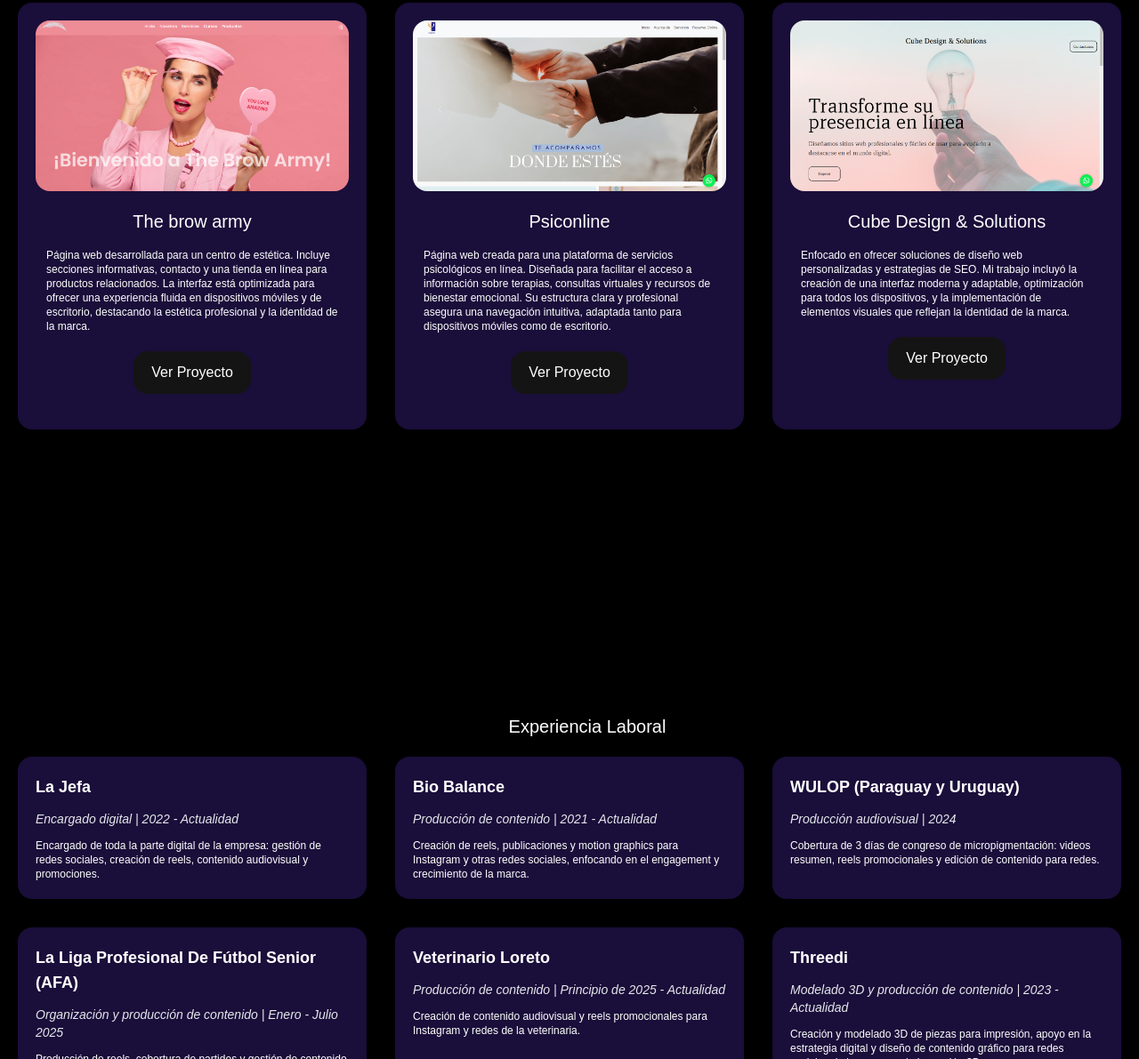
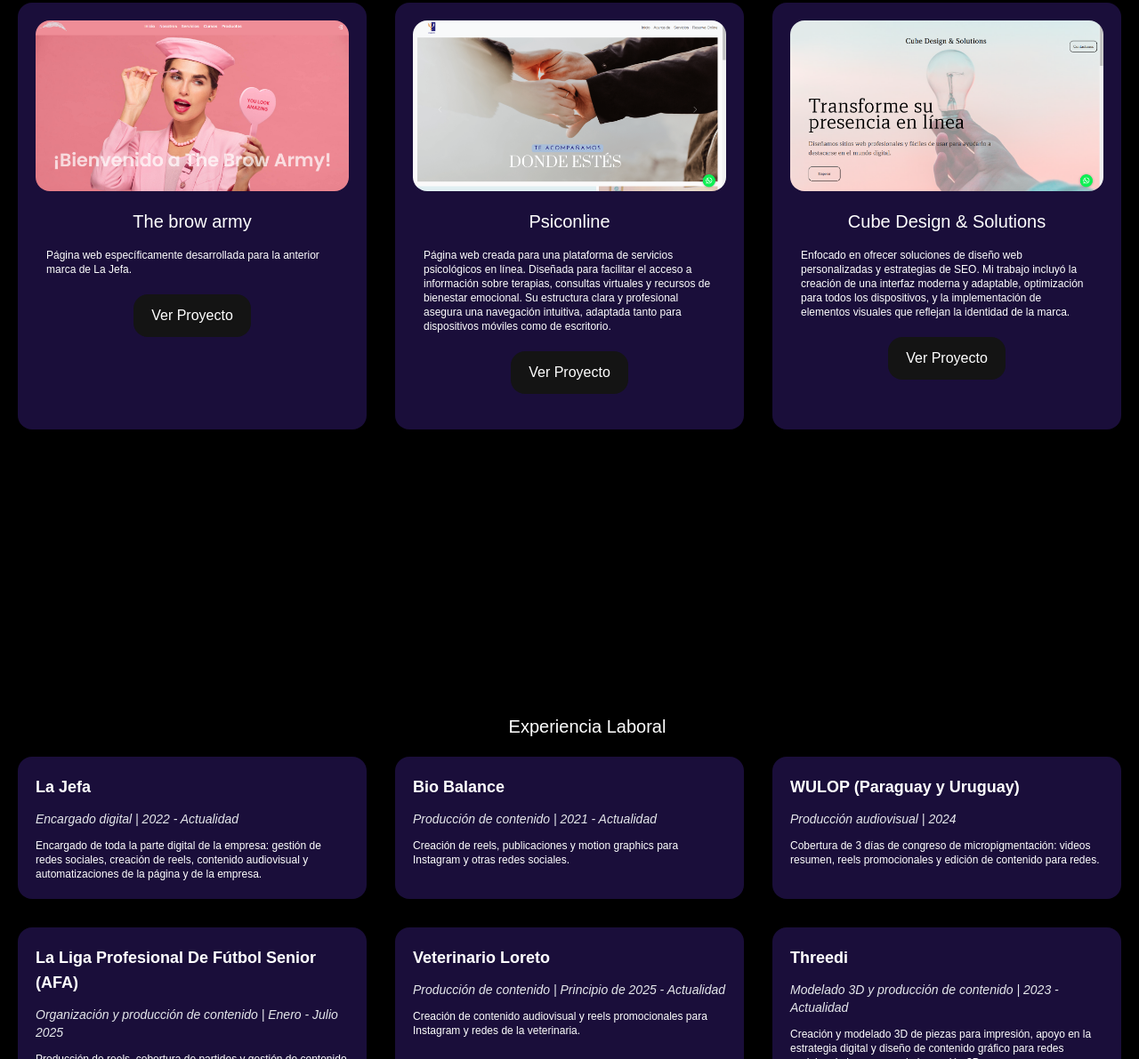
Before and after one commit to vallejosmatias/Porfolio, an Astro site: page /proyects in a window 1280 px wide. Shown: the part 1049-2240 px from the top of the page at 89% size. Built offline with nearby package versions, Linux system fonts and the light colour scheme; Astro itself is replaced by a stand-in of ours.

Commit message:
correccion-datos

```diff
--- a/src/pages/proyects.astro
+++ b/src/pages/proyects.astro
@@ -42,8 +42,7 @@ import CardProyect from "../components/CardProyect.astro";
       <CardProyect
         image="/images/Captura de pantalla (60).png"
         title="The brow army"
-        description="Página web desarrollada para un centro de estética. Incluye secciones informativas, contacto y una tienda en línea para productos relacionados. La interfaz está optimizada para ofrecer una experiencia fluida en dispositivos móviles y de escritorio, destacando la estética profesional y la identidad de la marca."
-        url="https://thebrowarmy.com/"
+        description="Página web específicamente desarrollada para la anterior marca de La Jefa."
         target="_blank"
       />
       <CardProyect
@@ -75,13 +74,13 @@ import CardProyect from "../components/CardProyect.astro";
     <div class="flex flex-col gap-3 p-5 bg-[#42259265] rounded-2xl">
       <h3 class="text-lg font-bold">La Jefa</h3>
       <p class="italic text-sm text-gray-200">Encargado digital | 2022 - Actualidad</p>
-      <p class="text-xs">Encargado de toda la parte digital de la empresa: gestión de redes sociales, creación de reels, contenido audiovisual y promociones.</p>
+      <p class="text-xs">Encargado de toda la parte digital de la empresa: gestión de redes sociales, creación de reels, contenido audiovisual y automatizaciones de la página y de la empresa.</p>
     </div>
 
     <div class="flex flex-col gap-3 p-5 bg-[#42259265] rounded-2xl">
       <h3 class="text-lg font-bold">Bio Balance</h3>
       <p class="italic text-sm text-gray-200">Producción de contenido | 2021 - Actualidad</p>
-      <p class="text-xs">Creación de reels, publicaciones y motion graphics para Instagram y otras redes sociales, enfocando en el engagement y crecimiento de la marca.</p>
+      <p class="text-xs">Creación de reels, publicaciones y motion graphics para Instagram y otras redes sociales.</p>
     </div>
 
     <div class="flex flex-col gap-3 p-5 bg-[#42259265] rounded-2xl">
```
